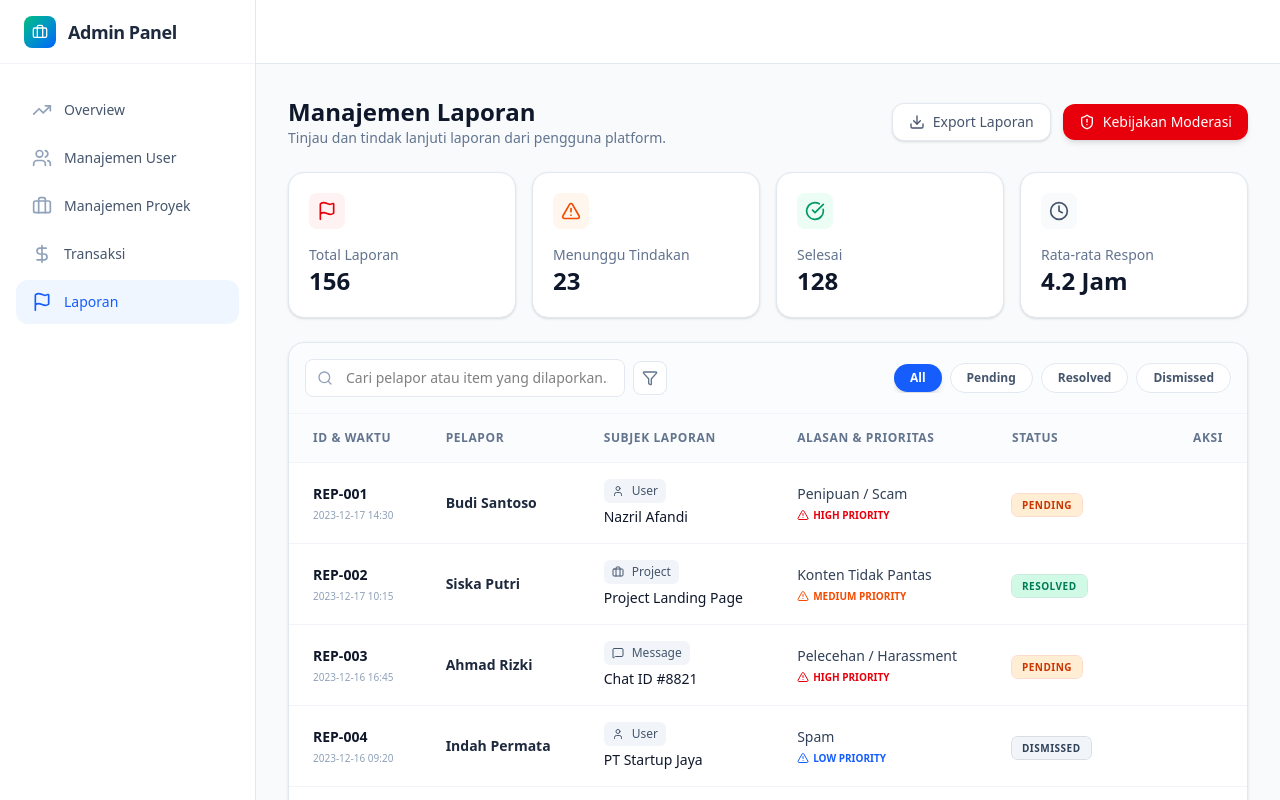
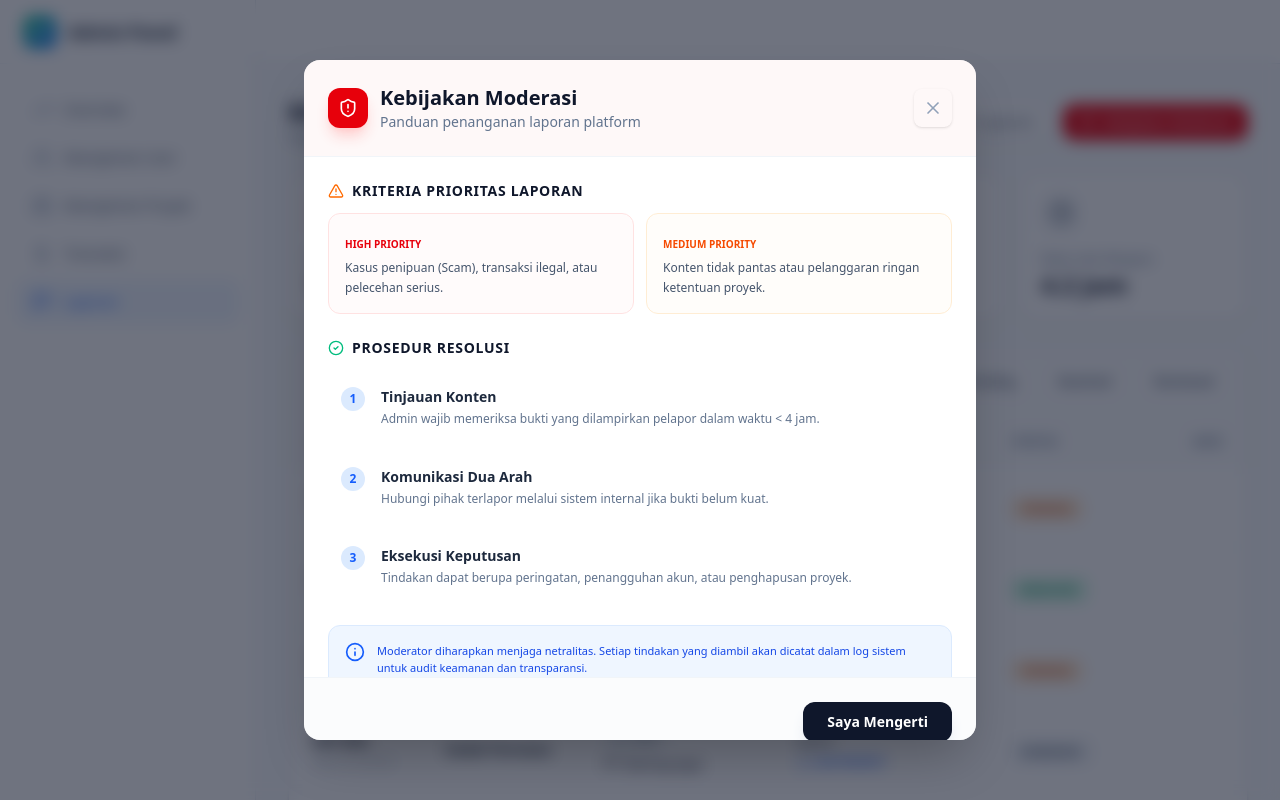
Before and after one commit to KodingMulu/SkillLink, a Next.js app in the folder web/: page /dashboard/admin/reports in a window 1280 px wide. Both pictures are taken after a click on the button "Kebijakan Moderasi". Shown: the top 800 px of the page. Built offline with nearby package versions, Linux system fonts and the light colour scheme.

Commit message:
update:membuat tampilan pop up kebijakan moderasi  pada halaman laporan admin

```diff
--- /dev/null
+++ b/web/src/app/dashboard/admin/components/ModerationPolicyModal.tsx
@@ -0,0 +1,122 @@
+'use client';
+
+import React, { useEffect } from 'react';
+import { X, ShieldAlert, CheckCircle2, AlertTriangle, Info } from 'lucide-react';
+
+interface ModerationPolicyModalProps {
+  isOpen: boolean;
+  onClose: () => void;
+}
+
+const ModerationPolicyModal = ({ isOpen, onClose }: ModerationPolicyModalProps) => {
+  // Menangani penutupan dengan tombol ESC
+  useEffect(() => {
+    const handleEsc = (e: KeyboardEvent) => {
+      if (e.key === 'Escape') onClose();
+    };
+    window.addEventListener('keydown', handleEsc);
+    return () => window.removeEventListener('keydown', handleEsc);
+  }, [onClose]);
+
+  if (!isOpen) return null;
+
+  return (
+    <div className="fixed inset-0 z-[100] flex items-center justify-center p-4">
+      {/* Backdrop dengan Blur (sesuai tema DashboardLayout) */}
+      <div
+        className="absolute inset-0 bg-slate-900/60 backdrop-blur-sm transition-opacity"
+        onClick={onClose}
+      />
+
+      {/* Kontainer Modal */}
+      <div className="relative bg-white rounded-2xl shadow-2xl w-full max-w-2xl max-h-[85vh] overflow-hidden animate-in fade-in zoom-in duration-200">
+
+        {/* Header - Aksen Merah sesuai tombol Kebijakan Moderasi */}
+        <div className="flex items-center justify-between p-6 border-b border-slate-100 bg-red-50/50">
+          <div className="flex items-center gap-3">
+            <div className="w-10 h-10 bg-red-600 rounded-xl flex items-center justify-center shadow-lg shadow-red-200">
+              <ShieldAlert className="w-5 h-5 text-white" />
+            </div>
+            <div>
+              <h2 className="text-xl font-bold text-slate-900">Kebijakan Moderasi</h2>
+              <p className="text-sm text-slate-500 font-medium">Panduan penanganan laporan platform</p>
+            </div>
+          </div>
+          <button
+            onClick={onClose}
+            className="p-2 hover:bg-white rounded-lg transition-colors border border-transparent hover:border-slate-200 shadow-sm group"
+          >
+            <X className="w-5 h-5 text-slate-400 group-hover:text-slate-600" />
+          </button>
+        </div>
+
+        {/* Konten (Scrollable) */}
+        <div className="p-6 overflow-y-auto max-h-[calc(85vh-160px)] space-y-6">
+
+          {/* Section 1: Prioritas */}
+          <section className="space-y-3">
+            <h3 className="text-sm font-bold text-slate-900 uppercase tracking-wider flex items-center gap-2">
+              <AlertTriangle className="w-4 h-4 text-orange-500" />
+              Kriteria Prioritas Laporan
+            </h3>
+            <div className="grid grid-cols-1 md:grid-cols-2 gap-3">
+              <div className="p-4 rounded-xl border border-red-100 bg-red-50/30">
+                <span className="text-[10px] font-bold text-red-600 uppercase">High Priority</span>
+                <p className="text-xs text-slate-600 mt-1 leading-relaxed">Kasus penipuan (Scam), transaksi ilegal, atau pelecehan serius.</p>
+              </div>
+              <div className="p-4 rounded-xl border border-orange-100 bg-orange-50/30">
+                <span className="text-[10px] font-bold text-orange-600 uppercase">Medium Priority</span>
+                <p className="text-xs text-slate-600 mt-1 leading-relaxed">Konten tidak pantas atau pelanggaran ringan ketentuan proyek.</p>
+              </div>
+            </div>
+          </section>
+
+          {/* Section 2: Tahapan Tindakan */}
+          <section className="space-y-4">
+            <h3 className="text-sm font-bold text-slate-900 uppercase tracking-wider flex items-center gap-2">
+              <CheckCircle2 className="w-4 h-4 text-emerald-500" />
+              Prosedur Resolusi
+            </h3>
+            <div className="space-y-3">
+              {[
+                { title: 'Tinjauan Konten', desc: 'Admin wajib memeriksa bukti yang dilampirkan pelapor dalam waktu < 4 jam.' },
+                { title: 'Komunikasi Dua Arah', desc: 'Hubungi pihak terlapor melalui sistem internal jika bukti belum kuat.' },
+                { title: 'Eksekusi Keputusan', desc: 'Tindakan dapat berupa peringatan, penangguhan akun, atau penghapusan proyek.' },
+              ].map((item, idx) => (
+                <div key={idx} className="flex gap-4 p-3 hover:bg-slate-50 rounded-lg transition-colors border border-transparent hover:border-slate-100">
+                  <div className="flex-shrink-0 w-6 h-6 rounded-full bg-blue-100 text-blue-600 flex items-center justify-center text-xs font-bold">
+                    {idx + 1}
+                  </div>
+                  <div>
+                    <h4 className="text-sm font-bold text-slate-800">{item.title}</h4>
+                    <p className="text-xs text-slate-500 mt-0.5 leading-relaxed">{item.desc}</p>
+                  </div>
+                </div>
+              ))}
+            </div>
+          </section>
+
+          {/* Footer Info */}
+          <div className="p-4 bg-blue-50 border border-blue-100 rounded-xl flex gap-3">
+            <Info className="w-5 h-5 text-blue-600 shrink-0" />
+            <p className="text-[11px] text-blue-700 leading-relaxed">
+              Moderator diharapkan menjaga netralitas. Setiap tindakan yang diambil akan dicatat dalam log sistem untuk audit keamanan dan transparansi.
+            </p>
+          </div>
+        </div>
+
+        {/* Footer Buttons */}
+        <div className="p-6 border-t border-slate-100 bg-slate-50/50 flex justify-end">
+          <button
+            onClick={onClose}
+            className="px-6 py-2.5 bg-slate-900 text-white rounded-xl text-sm font-bold shadow-lg shadow-slate-200 hover:bg-slate-800 transition-all active:scale-95"
+          >
+            Saya Mengerti
+          </button>
+        </div>
+      </div>
+    </div>
+  );
+};
+
+export default ModerationPolicyModal;
--- a/web/src/app/dashboard/admin/reports/page.tsx
+++ b/web/src/app/dashboard/admin/reports/page.tsx
@@ -9,6 +9,8 @@ import {
   User, Briefcase, Clock
 } from 'lucide-react';
 import DashboardLayout from '../../DashboardLayout';
+// Import komponen modal yang baru dibuat
+import ModerationPolicyModal from '../components/ModerationPolicyModal';
 
 const REPORTS_DATA = [
   { id: "REP-001", reporter: "Budi Santoso", reportedItem: "Nazril Afandi", type: "User", reason: "Penipuan / Scam", date: "2023-12-17 14:30", priority: "high", status: "pending" },
@@ -22,6 +24,9 @@ const REPORTS_DATA = [
 export default function ReportsManagementPage() {
   const [searchTerm, setSearchTerm] = useState('');
   const [statusFilter, setStatusFilter] = useState('all');
+
+  // State untuk mengontrol kemunculan Modal Kebijakan Moderasi
+  const [isPolicyModalOpen, setIsPolicyModalOpen] = useState(false);
 
   const filteredReports = REPORTS_DATA.filter(report => {
     const matchesSearch = report.reporter.toLowerCase().includes(searchTerm.toLowerCase()) ||
@@ -70,52 +75,26 @@ export default function ReportsManagementPage() {
               <Download className="w-4 h-4" />
               Export Laporan
             </button>
-            <button className="flex items-center gap-2 px-4 py-2 bg-red-600 text-white rounded-xl hover:bg-red-700 transition shadow-md text-sm font-medium">
+            {/* Tombol Kebijakan Moderasi sekarang memiliki onClick untuk membuka modal */}
+            <button
+              onClick={() => setIsPolicyModalOpen(true)}
+              className="flex items-center gap-2 px-4 py-2 bg-red-600 text-white rounded-xl hover:bg-red-700 transition shadow-md text-sm font-medium active:scale-95 transition-transform"
+            >
               <ShieldAlert className="w-4 h-4" />
               Kebijakan Moderasi
             </button>
           </div>
         </div>
 
+        {/* Stats Cards Section */}
         <div className="grid grid-cols-1 md:grid-cols-2 lg:grid-cols-4 gap-4">
-          <div className="bg-white p-5 rounded-2xl border border-slate-200 shadow-sm">
-            <div className="flex justify-between items-start mb-4">
-              <div className="p-2 bg-red-50 rounded-lg">
-                <Flag className="w-5 h-5 text-red-600" />
-              </div>
-            </div>
-            <p className="text-sm text-slate-500 font-medium">Total Laporan</p>
-            <h3 className="text-2xl font-bold text-slate-900">156</h3>
-          </div>
-          <div className="bg-white p-5 rounded-2xl border border-slate-200 shadow-sm">
-            <div className="flex justify-between items-start mb-4">
-              <div className="p-2 bg-orange-50 rounded-lg">
-                <AlertTriangle className="w-5 h-5 text-orange-600" />
-              </div>
-            </div>
-            <p className="text-sm text-slate-500 font-medium">Menunggu Tindakan</p>
-            <h3 className="text-2xl font-bold text-slate-900">23</h3>
-          </div>
-          <div className="bg-white p-5 rounded-2xl border border-slate-200 shadow-sm">
-            <div className="flex justify-between items-start mb-4">
-              <div className="p-2 bg-emerald-50 rounded-lg">
-                <CheckCircle className="w-5 h-5 text-emerald-600" />
-              </div>
-            </div>
-            <p className="text-sm text-slate-500 font-medium">Selesai</p>
-            <h3 className="text-2xl font-bold text-slate-900">128</h3>
-          </div>
-          <div className="bg-white p-5 rounded-2xl border border-slate-200 shadow-sm">
-            <div className="flex justify-between items-start mb-4">
-              <div className="p-2 bg-slate-50 rounded-lg">
-                <Clock className="w-5 h-5 text-slate-600" />
-              </div>
-            </div>
-            <p className="text-sm text-slate-500 font-medium">Rata-rata Respon</p>
-            <h3 className="text-2xl font-bold text-slate-900">4.2 Jam</h3>
-          </div>
+          <StatCard icon={<Flag className="text-red-600" />} label="Total Laporan" value="156" color="red" />
+          <StatCard icon={<AlertTriangle className="text-orange-600" />} label="Menunggu Tindakan" value="23" color="orange" />
+          <StatCard icon={<CheckCircle className="text-emerald-600" />} label="Selesai" value="128" color="emerald" />
+          <StatCard icon={<Clock className="text-slate-600" />} label="Rata-rata Respon" value="4.2 Jam" color="slate" />
         </div>
 
+        {/* Table Section */}
         <div className="bg-white rounded-2xl border border-slate-200 shadow-sm overflow-hidden">
           <div className="p-4 border-b border-slate-100 flex flex-col lg:flex-row gap-4 justify-between items-center bg-slate-50/50">
             <div className="flex items-center gap-2 w-full lg:w-auto">
@@ -223,6 +202,36 @@ export default function ReportsManagementPage() {
           </div>
         </div>
       </div>
+
+      {/* Modal Kebijakan Moderasi dipasang di sini */}
+      <ModerationPolicyModal
+        isOpen={isPolicyModalOpen}
+        onClose={() => setIsPolicyModalOpen(false)}
+      />
     </DashboardLayout>
   );
 }
+
+/**
+ * Komponen lokal untuk merapikan Cards agar tidak duplikasi kode
+ */
+function StatCard({ icon, label, value, color }: any) {
+  const colorMap: any = {
+    red: "bg-red-50",
+    orange: "bg-orange-50",
+    emerald: "bg-emerald-50",
+    slate: "bg-slate-50"
+  };
+
+  return (
+    <div className="bg-white p-5 rounded-2xl border border-slate-200 shadow-sm">
+      <div className="flex justify-between items-start mb-4">
+        <div className={`p-2 ${colorMap[color]} rounded-lg`}>
+          {icon}
+        </div>
+      </div>
+      <p className="text-sm text-slate-500 font-medium">{label}</p>
+      <h3 className="text-2xl font-bold text-slate-900">{value}</h3>
+    </div>
+  );
+}
```
